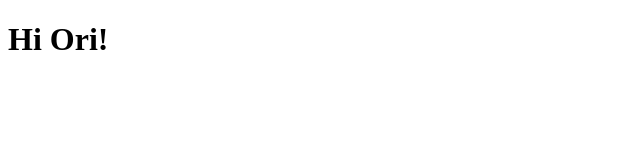
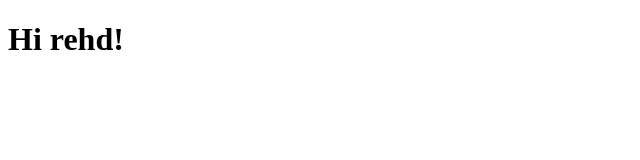
Before and after one commit to IdyllicBean/IdyllicBean.github.io, a plain HTML site: page index.html in a window 1280 px wide. Shown: the full height of the page, 0-640 px from the left. Drawn offline with Linux system fonts and the light colour scheme.

Commit message:
Update index.html
saying hello to another person again lololol

```diff
--- a/index.html
+++ b/index.html
@@ -8,7 +8,7 @@
 		<link rel="stylesheet" href="assets/css/main.css" />
 	</head>
 	<body>
-		<h1>Hi Ori!</h1>
+		<h1>Hi rehd!</h1>
 
 	</body>
 </html>
```
